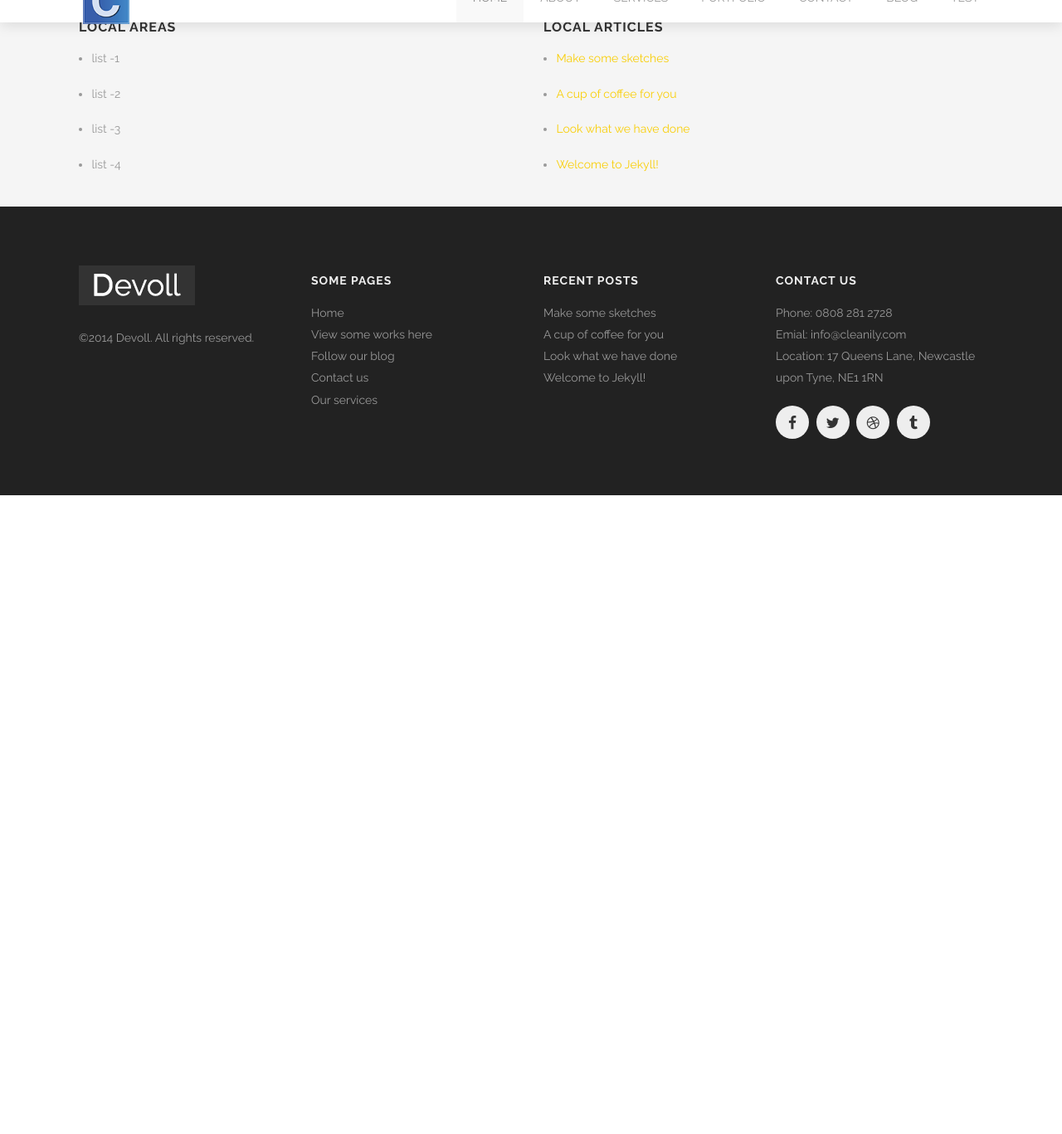
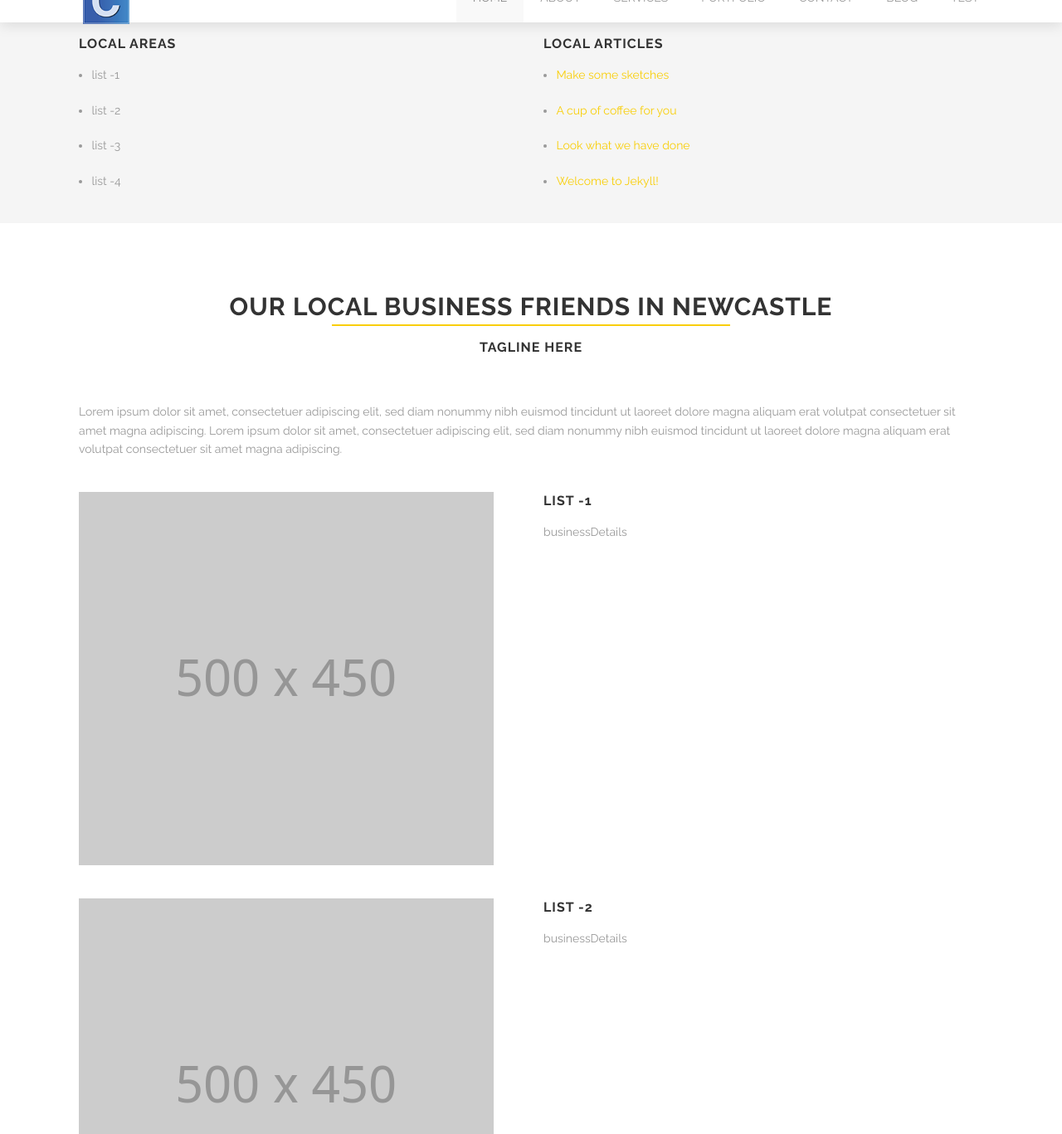
Before and after one commit to webuimaker/edward, a Jekyll site: the page built from index.html, in a window 1280 px wide and 1400 px high, scrolled down 2155 px, cut to the strip 33-1400 px from the top of the window. Shown: the whole strip at 83% size. Built offline with Jekyll 4.4.1, drawn with Linux system fonts in a browser that asks for light colours; before the commit the page ends 2785 px from its top, so only the background shows below that.

Commit message:
updated local business

```diff
--- /dev/null
+++ b/_includes/local-business.html
@@ -0,0 +1,39 @@
+<div class='full'  style="background: ;">
+  <div class='row'>
+    <div class='large-12 columns'>
+		<div class="mod modSectionHeader">
+		  <div class="special-title centered-text">
+			<h2>{{page.localBusiness.sectionTitle}}</h2>
+		  </div>
+		  {% if page.localBusiness.tagline %}
+			<h3 class='centered-text' >{{page.localBusiness.tagline}} </h3>
+		  {% endif %}
+		</div>
+
+      <div class='spacing'></div>
+	  {% if page.localBusiness.body %}
+			 <p>
+			{{page.localBusiness.body | markdownify}}
+		  </p>
+	 {% endif %}
+
+      <div class=' spacing'></div>
+    </div>
+  </div>
+  {% for businesses in page.localBusiness.business %}
+  <div class='row'>
+	<div class='medium-6 columns'>
+		<img src="{{ businesses.logo }}" alt="{{ businesses.name }}">
+	</div>
+	<div class='medium-6 columns'>
+		<h3>{{ businesses.businessName }}</h3>
+		{{ businesses.body  | markdownify }}
+	</div>
+
+  </div>
+  <div class=' two spacing'></div>
+  {% endfor %}
+
+
+  <div class='spacing'></div>
+</div>
--- a/_includes/our-services.html
+++ b/_includes/our-services.html
@@ -13,7 +13,7 @@
       <div class='spacing'></div>
 	  {% if page.ourServices.body %}
 			 <p>
-			{{page.ourServices.body}}
+			{{page.ourServices.body | markdownify }}
 		  </p>
 	 {% endif %}
 
--- a/_layouts/home.html
+++ b/_layouts/home.html
@@ -97,3 +97,4 @@ layout: default
 </div>
 {% include howitswork.html %}
 {% include our-services.html %}
+{% include local-business.html %}
--- a/index.html
+++ b/index.html
@@ -89,4 +89,15 @@ ourServices:
     - text: "list -2"
     - text: "list -3"
     - text: "list -4"
+localBusiness:
+  sectionTitle: "Our Local Business Friends in Newcastle"
+  tagline: "tagline here"
+  body: "Lorem ipsum dolor sit amet, consectetuer adipiscing elit, sed diam nonummy nibh euismod tincidunt ut laoreet dolore magna aliquam erat volutpat consectetuer sit amet magna adipiscing. Lorem ipsum dolor sit amet, consectetuer adipiscing elit, sed diam nonummy nibh euismod tincidunt ut laoreet dolore magna aliquam erat volutpat consectetuer sit amet magna adipiscing."
+  business:
+    - businessName: "list -1"
+      body: "businessDetails"
+      logo: "images/@stock/responsive.png"
+    - businessName: "list -2"
+      body: "businessDetails"
+      logo: "images/@stock/responsive.png"
 ---
```
Also changed, not shown: admin/config.yml (+10 -0 lines).
